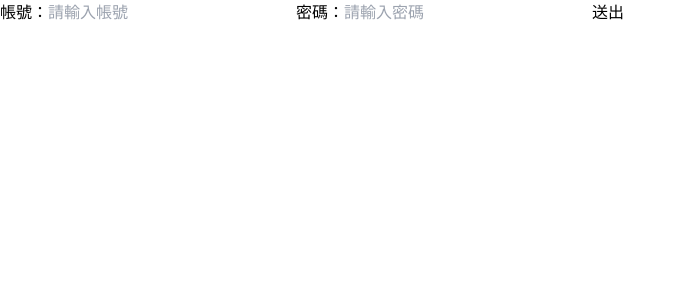
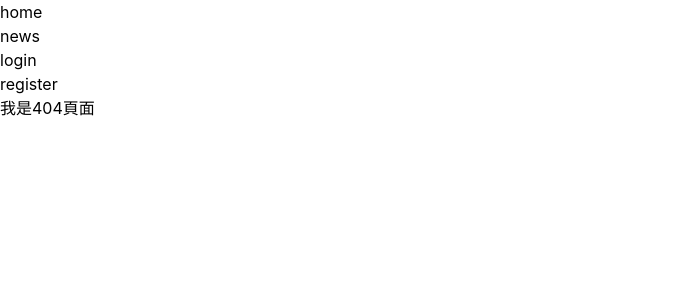
Before and after one commit to koo22952/q2, a React (Vite) app: page /404 in a window 1280 px wide. Shown: the top 300 px of the page, without its empty margins (0-686 px from the left). Built offline with nearby package versions, Linux system fonts and the light colour scheme.

Commit message:
feat: 基礎頁面路由設置

```diff
--- a/src/App.jsx
+++ b/src/App.jsx
@@ -1,17 +1,54 @@
-import React, { useState } from 'react'
-import { BrowserRouter as Router, Switch, Route, Link } from 'react-router-dom'
-import Login from './views/login'
+import React, { Suspense, lazy } from 'react'
+import {
+  BrowserRouter as Router,
+  Switch,
+  Route,
+  Link,
+  Redirect,
+} from 'react-router-dom'
+
+// 共有模板
+const DefaultLayout = lazy(() =>
+  import(/* webpackChunkName: 'default' */ './container/defaultLayer')
+)
+
+// 基礎頁面
+const Login = lazy(() =>
+  import(/*webpackChunkName: login */ './views/login/login.jsx')
+)
+const Register = lazy(() =>
+  import(/*webpackChunkName: Register */ './views/login/register.jsx')
+)
+const View404 = lazy(() =>
+  import(/* webpackChunkName: '404' */ './views/Others/404')
+)
 
 function App() {
   return (
     <Router>
-      <Switch>
-        <Route path="/">
-          <div>
-            <Login />
-          </div>
-        </Route>
-      </Switch>
+      <ul>
+        <li>
+          <Link to="/">home</Link>
+        </li>
+        <li>
+          <Link to="/news">news</Link>
+        </li>
+        <li>
+          <Link to="/login">login</Link>
+        </li>
+        <li>
+          <Link to="/register">register</Link>
+        </li>
+      </ul>
+      <Suspense fallback={() => <span>Loading</span>}>
+        <Switch>
+          <Route path="/" exact render={() => <Redirect to="/home" />} />
+          <Route path="/login" exact component={Login} />
+          <Route path="/register" exact component={Register} />
+          <Route path="/404" exact component={View404} />
+          <Route component={DefaultLayout} />
+        </Switch>
+      </Suspense>
     </Router>
   )
 }
--- /dev/null
+++ b/src/views/home/index.jsx
@@ -0,0 +1,7 @@
+import React from 'react'
+
+function Home(props) {
+  return <div>首頁</div>
+}
+
+export default Home
--- a/src/views/index.jsx
+++ /dev/null
@@ -1,7 +0,0 @@
-import React from 'react'
-
-function Index(props) {
-  return <div>Home</div>
-}
-
-export default Index
--- a/src/views/register.jsx
+++ b/src/views/login/register.jsx
@@ -1,7 +1,7 @@
 import React from 'react'
 
 function Register(props) {
-  return <div>Register</div>
+  return <div>註冊</div>
 }
 
 export default Register
--- a/src/views/news.jsx
+++ b/src/views/news/index.jsx
@@ -1,7 +1,7 @@
 import React from 'react'
 
 function News(props) {
-  return <div>News</div>
+  return <div>最新消息</div>
 }
 
 export default News
--- a/src/views/other/404.jsx
+++ b/src/views/others/404.jsx
@@ -1,7 +1,7 @@
 import React from 'react'
 
 function View404(props) {
-  return <div>404</div>
+  return <div>我是404頁面</div>
 }
 
 export default View404
```
Also changed, not shown: src/views/login/login.jsx (renamed from src/views/login.jsx), 1 other file (tests, documents, lock files or other folders).
